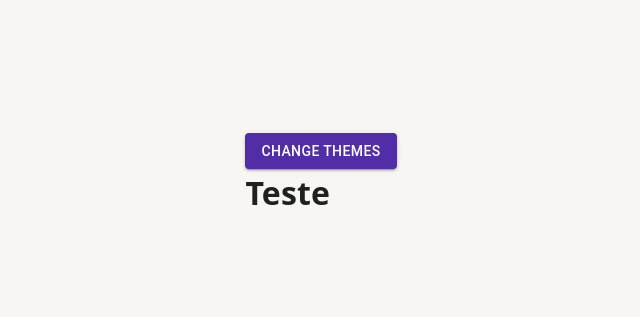
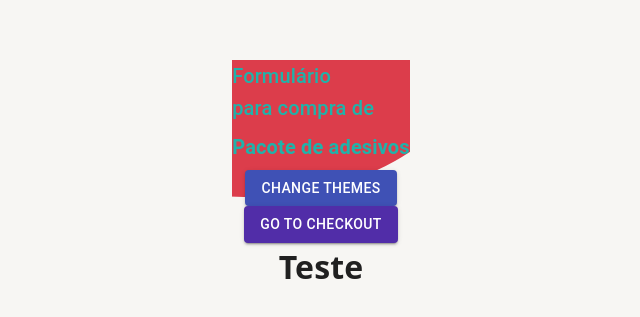
Before and after one commit to MarceloArraes/bempagoform, a Next.js app: page / in a window 1280 px wide. Shown: the part 225-542 px from the top of the page, without its empty margins (319-959 px from the left). Built offline with nearby package versions, Linux system fonts and the light colour scheme.

Commit message:
feat: add a styled component to titulo and now i just need to tweak to look better, and change colors. Then i can go to the other components.

```diff
--- a/lib/ThemeContext.tsx
+++ b/lib/ThemeContext.tsx
@@ -33,14 +33,9 @@ export const AppThemeProvider: React.FC = ({ children }) => {
     <ThemeContext.Provider value={{ themeChoice, changeTheme }}>
       <ThemeProvider theme={theme}>
         <Box  sx={{
-          margin: 0,
-          padding: 0,
-          width:"100vw",
-          height:"100vh",
           backgroundColor:theme.palette.background.default,
           backgroundSize: 'cover',
           backgroundBlendMode: 'multiply',
-          display: 'flex', alignItems: 'center', justifyContent: 'center',
         }}>
           {children}
         </Box>
--- a/pages/_app.tsx
+++ b/pages/_app.tsx
@@ -5,7 +5,7 @@ import CssBaseline from '@mui/material/CssBaseline';
 function MyApp({ Component, pageProps }: AppProps) {
   return (
     <AppThemeProvider>
-          <GlobalStyle />
+        <GlobalStyle />
         <CssBaseline />
       <Component {...pageProps} />
     </AppThemeProvider>
--- a/pages/index.tsx
+++ b/pages/index.tsx
@@ -1,30 +1,104 @@
 import type { NextPage } from 'next'
-import { createContext, useCallback, useContext, useMemo, useState } from 'react';
+import React, { Children, createContext, useCallback, useContext, useMemo, useState } from 'react';
 import Head from 'next/head'
 //import Image from 'next/image'
 import styles from '../styles/Home.module.css'
 import { useAppThemeContext } from '../lib/ThemeContext';
 import { Button } from '@mui/material';
+import { useRouter } from 'next/router'
+import { styled } from '@mui/material/styles';
+import Typography from '@mui/material/Typography';
+import Box from '@mui/system/Box';
+
+interface ITitulo {
+  children: string;
+  tag: string;
+}
 
 
 const Home: NextPage = () => {
+  const router = useRouter();
   const { changeTheme } = useAppThemeContext();
 
+  const handleClick = (e: { preventDefault: () => void; }) => {
+    e.preventDefault()
+    router.push('/checkout');
+  }
+
+
   return (
-      <div className={styles.container}>
+      <Box sx={{
+        display: 'flex',
+        flexDirection: 'column',
+        flex:2,
+        alignItems: 'center',
+        justifyContent: 'center',
+        height: '100vh',
+        width: '100vw',
+      }}>
         <Head>
           <title>Bem Paggo</title>
           <meta name="description" content="Desafio de Front End" />
           <link rel="icon" href="/favicon.ico" />
         </Head>
-        <Button variant="contained" onClick={changeTheme}>Change Themes</Button>
+        <Box>
+        <Titulo>TITULO</Titulo>
+        </Box>
+        <Button color="secondary" variant="contained" onClick={changeTheme}>Change Themes</Button>
+        <Button variant="contained" onClick={handleClick}>Go to CheckOut</Button>
         <main className={styles.main}>
+
           <h1 className={styles.title}>
             Teste
           </h1>
           </main>
-      </div>
+      </Box>
   )
 }
 
+function Titulo(props: { children: string}) {
+
+/*   .hero {
+    display: block;
+    box-sizing: border-box;
+    height: 500px;
+    background-color: #dc3d4b;
+    clip-path: ellipse(126% 100% at 6.68% 0%);
+    } */
+
+  const CustomizedTitleBox = styled(Box)`
+    display: block;
+    box-sizing: border-box;
+    height: 125%;
+
+    background-color: #dc3d4b;
+    clip-path: ellipse(126% 100% at 6.68% 0%);
+    color: #20b2aa;
+
+  :hover {
+    color: #2e8b57;
+  }
+`;
+
+const StyledBox: React.FC = ({ children }) => {
+  return <CustomizedTitleBox defaultValue={30}>{children}</CustomizedTitleBox>;
+}
+
+  return (
+  <>  <StyledBox>
+      <Typography variant="h6" gutterBottom component="div">
+       Formulário <br/>para compra de<br/>
+      </Typography>
+
+       <Typography variant="h6" fontWeight='bold' gutterBottom component="div">
+       Pacote de adesivos<br/>
+      </Typography>
+      </StyledBox>
+
+  </>
+  )
+}
+
+
+
 export default Home
--- a/tsconfig.json
+++ b/tsconfig.json
@@ -2,6 +2,7 @@
   "compilerOptions": {
     "target": "es5",
     "lib": ["dom", "dom.iterable", "esnext"],
+    "noUnusedLocals": false,
     "allowJs": true,
     "skipLibCheck": true,
     "strict": true,
```
Also changed, not shown: pages/checkout.tsx (added, +31 -0 lines).
